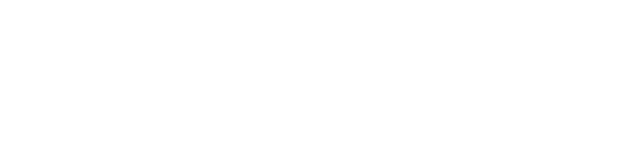
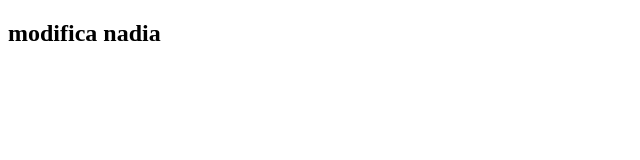
Before and after one commit to laboint20/test4A, a plain HTML site: page index.html in a window 1280 px wide. Shown: the whole page, without its empty margins (0-640 px from the left). Drawn offline with Linux system fonts and the light colour scheme.

Commit message:
aggiunto h2

```diff
--- a/index.html
+++ b/index.html
@@ -6,6 +6,6 @@
     <title>Document</title>
 </head>
 <body>
-
+    <h2>modifica nadia</h2>
 </body>
 </html>
```
